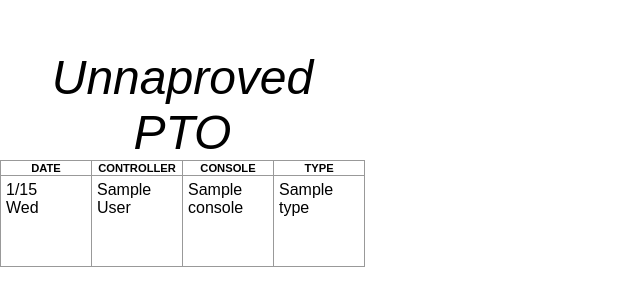
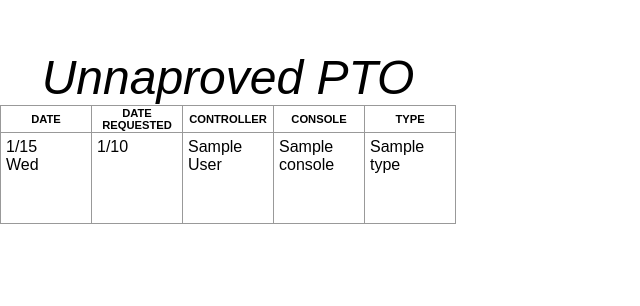
Before and after one commit to thagler1/django_schedule_app, a Django app: template schedule/shift_schedule/templates/shift_schedule/unnaproved_pto.html in a window 1280 px wide. Shown: the top 306 px of the page, without its empty margins (0-640 px from the left). Run offline with Django 3.2, Linux system fonts and the light colour scheme; the template is opened without the code that fills it: most values are stand-ins (such as "Sample title", 1, 10 or a date in 2020).

```diff
--- a/schedule/shift_schedule/templates/shift_schedule/unnaproved_pto.html
+++ b/schedule/shift_schedule/templates/shift_schedule/unnaproved_pto.html
@@ -9,9 +9,9 @@
     <caption>Unnaproved PTO</caption>
     <thead>
     <tr>
-        <tr><th>
-        Date
-    </th>
+        <tr>
+        <th>Date</th>
+        <th>Date Requested</th>
         <th>Controller</th>
         <th>Console</th>
         <th>Type</th>
@@ -23,6 +23,7 @@
         {% for pto_request in all_unapproved_pto %}
 
         <td>{{pto_request.date_pto_taken|date:"n"}}/{{pto_request.date_pto_taken|date:"d"}}<Br>{{pto_request.date_pto_taken|date:"D"}}</td>
+        <td>{{pto_request.date_requested|date:"n"}}/{{pto_request.requested|date:"d"}}</td>
         <td>{{pto_request.user.full_name}}</td>
         <td>{{pto_request.console}}</td>
         <td>{{pto_request.type}}</td>
```
